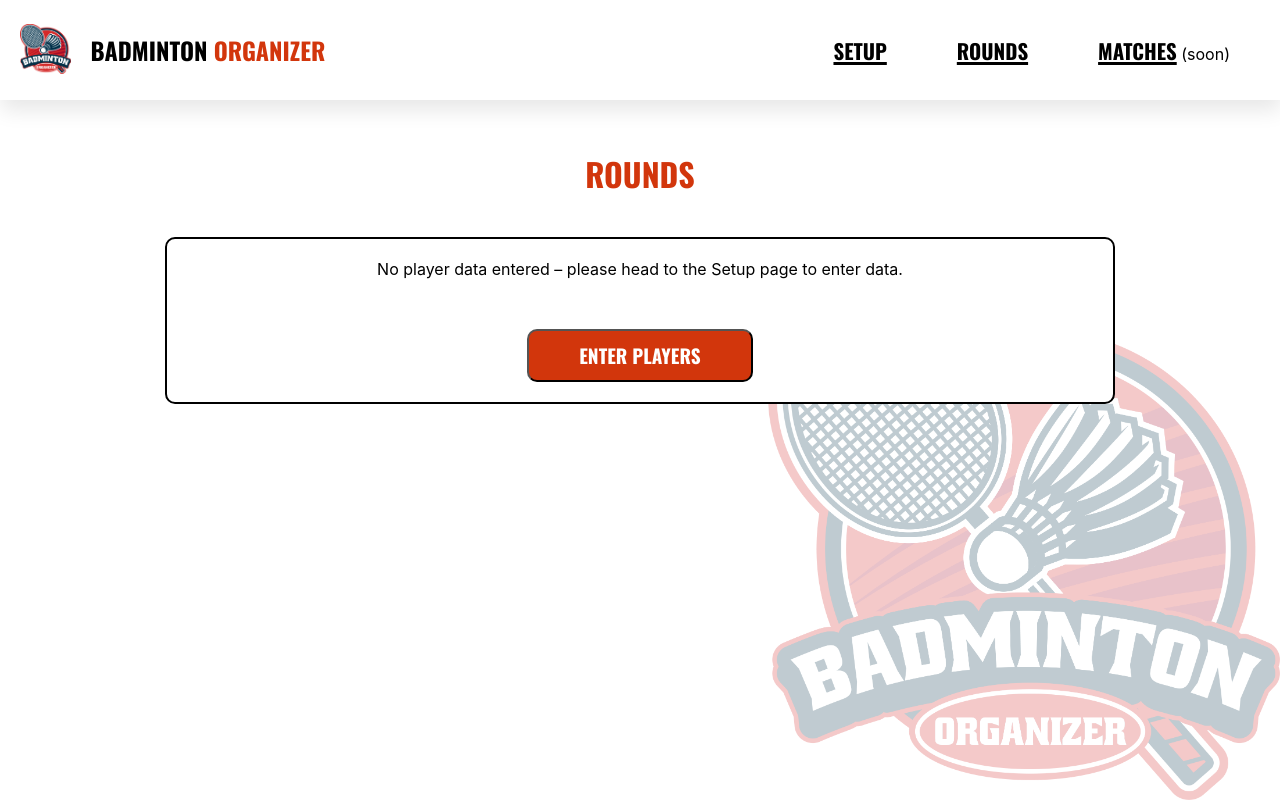
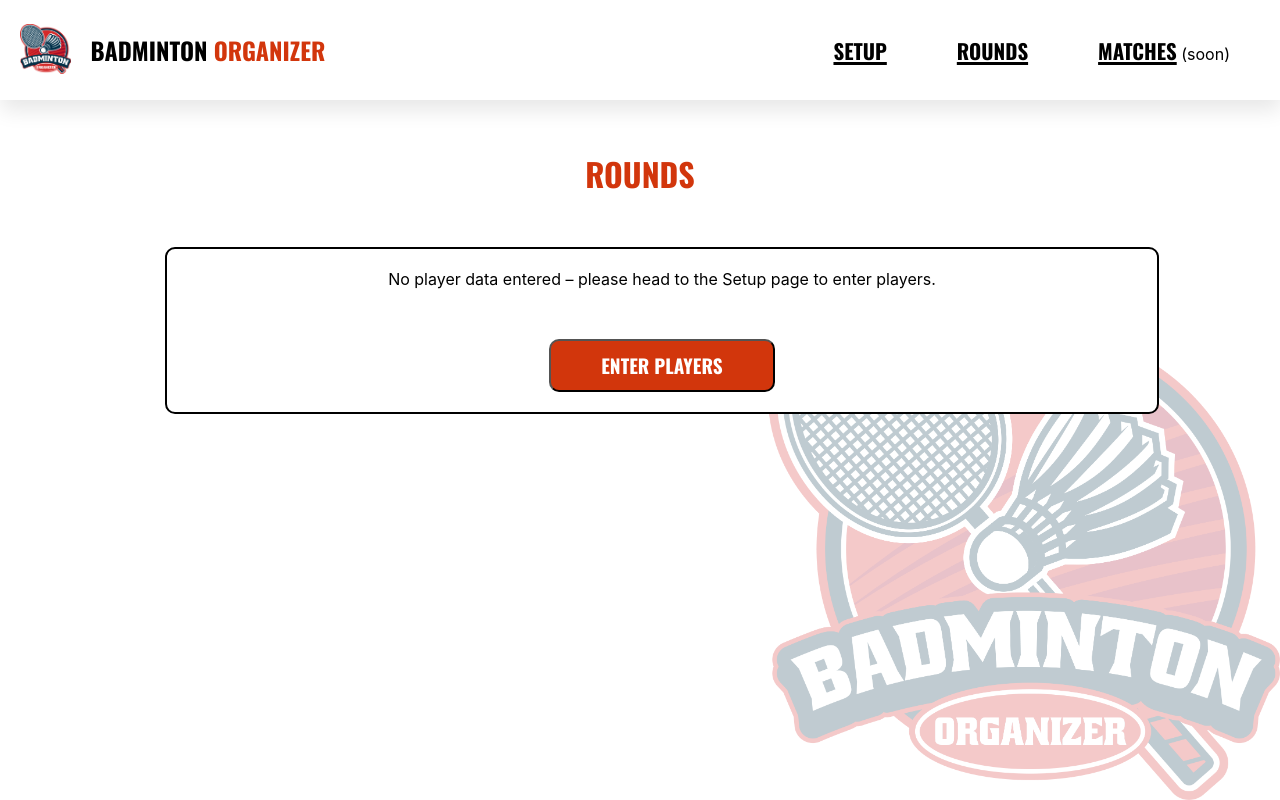
Before and after one commit to georgeroth/react-badminton-organizer, a React (Create React App) app: page /rounds in a window 1280 px wide. Built offline with nearby package versions, Linux system fonts and the light colour scheme.

Commit message:
Different logic for picking players (still not good)

```diff
--- a/src/App.css
+++ b/src/App.css
@@ -166,7 +166,7 @@ td {
   border-top: 1px solid #ccc;
 }
 
-.results-table {
+.results-table, .nodata-message {
   width: 100%;
   border: 2px solid #000;
   border-radius: 10px;
--- a/src/App.js
+++ b/src/App.js
@@ -44,22 +44,26 @@ function App() {
     console.log("numberOfCourts is:", numberOfCourts)
     console.log("numberOfRounds is:", numberOfRounds)
     const temporaryRounds = []
+    let temporaryPlayerData = playerData
     for (let i = 0; i < numberOfRounds; i++) {
-      const shuffledPlayers = playerData.sort((playerObject) => playerObject.chanceToBePicked * 0.5 - Math.random());
+      const shuffledPlayers = temporaryPlayerData.sort((playerObject) => playerObject.chanceToBePicked * 0.5 - Math.random());
       let oneRound = shuffledPlayers.slice(0, playersPerCourt * numberOfCourts);
       temporaryRounds.push(oneRound)
-      // oneRound.forEach(playerWhoPlays => {
-      //   const updatedPlayerState = playerData.map(playerInState => {
-      //     if (playerWhoPlays.name === playerInState.name) {
-      //       console.log("The following is returned in the if: ", {...playerInState, chanceToBePicked: playerWhoPlays.chanceToBePicked - 0.1 })
-      //       return {...playerInState, chanceToBePicked: playerInState.chanceToBePicked - 0.1 }
-      //     }
-      //     return playerInState
-      //   })
-      //   console.log("updatedPlayerState is:", updatedPlayerState)
-      //   setPlayerData(updatedPlayerState)
-      // })
+      oneRound.forEach(playerWhoPlays => {
+        const updatedPlayerState = temporaryPlayerData.map(playerInState => {
+          if (playerWhoPlays.name === playerInState.name) {
+            console.log("The following is returned in the if: ", {...playerInState, chanceToBePicked: playerWhoPlays.chanceToBePicked - 0.1 })
+            return {...playerInState, chanceToBePicked: playerInState.chanceToBePicked - 0.2 }
+          }
+          return playerInState
+        })
+        console.log("updatedPlayerState is:", updatedPlayerState)
+        temporaryPlayerData = updatedPlayerState
+
+      })
+      setPlayerData(temporaryPlayerData)
       setRounds(temporaryRounds)
+      console.log("playerData now is ", playerData)
       console.log("rounds is:", rounds)
     }
     navigate("/rounds")
--- a/src/Rounds.js
+++ b/src/Rounds.js
@@ -7,9 +7,8 @@ export default function Setup({rounds, playerData, playersPerCourt, numberOfCour
             <h1>
                 Rounds
             </h1>
-                {rounds.length > 0 && (
+                {playerData.length > 0 && (
                     <table className="results-table">
-
                         <thead>
                             <tr className="table-header">
                                 <td className="player"></td>
@@ -23,13 +22,13 @@ export default function Setup({rounds, playerData, playersPerCourt, numberOfCour
                                 return (
                                     <tr className="table-content" key={index}>
                                         <td className="player">{player.name}</td>
-                                        {rounds.map((round) => {
+                                        {rounds.map((round, roundIndex) => {
                                                 for (let i = 0; i < playersPerCourt * numberOfCourts; i++) {
                                                     if (round[i].name === player.name) {
-                                                        return <td className="match-x">X</td>
+                                                        return <td className="match-x" key={roundIndex}>X</td>
                                                     }
                                                 }
-                                                return <td className="match-x"></td>
+                                                return <td className="match-x" key={roundIndex}></td>
                                             })
                                         }
                                     </tr>
@@ -38,11 +37,11 @@ export default function Setup({rounds, playerData, playersPerCourt, numberOfCour
                         </tbody>
                     </table>
                 )}
-                {rounds.length === 0 && (
-                    <table className="results-table">
-                        <div>No player data entered – please head to the Setup page to enter data.</div>
+                {playerData.length === 0 && (
+                    <main className="nodata-message">
+                        <div>No player data entered – please head to the Setup page to enter players.</div>
                         <input type="submit" value="Enter players" className="button" onClick={() => {navigate("/")}}/>
-                    </table>
+                    </main>
                 )}
 
             <div className="spacer"></div>
```
